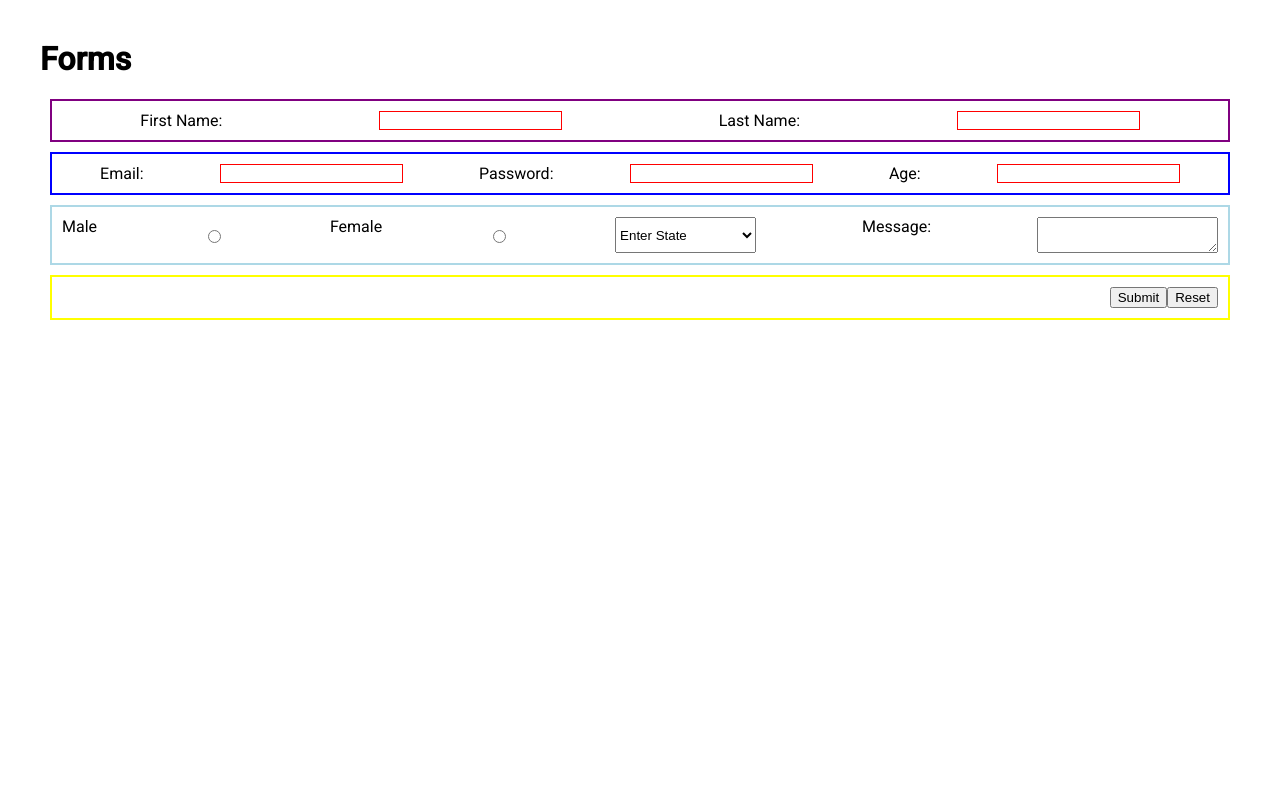
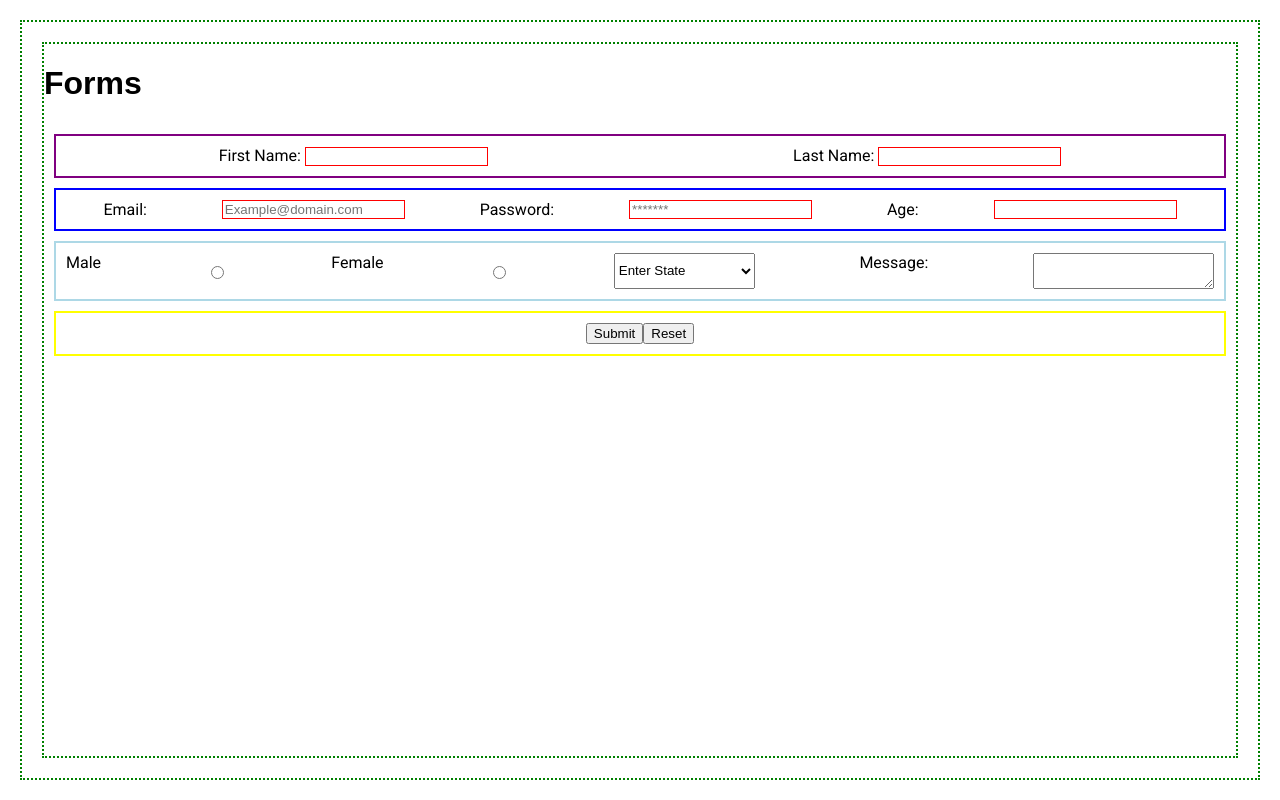
Before and after one commit to sbgivan/html-forms-exercise, a website: page index.html in a window 1280 px wide. Drawn offline with Linux system fonts and the light colour scheme.

Commit message:
update 1

```diff
--- a/index.html
+++ b/index.html
@@ -11,22 +11,23 @@
     </header>
 <form>
     <section class="col1">
-
+<div class="part1">
       <label id="firstName" for="firstName">First Name:</label>
       <input type="text" id="firstName" name="first_name" required>
-
+</div>
+<div class="part2"
       <label for="lastName">Last Name:</label>
       <input type="text" id="lastName" name="last_name" required>
-
+</div>
   </section>
   <section class="col2">
 
       <label for="email">Email:</label>
-      <input type="text" id="email" name="email1" required>
+      <input type="text" id="email" name="email1" required placeholder="Example@domain.com">
 
 
       <label for="password">Password:</label>
-      <input type="text" id="password" name="emailpassword" required>
+      <input type="password" id="password" name="emailpassword" required placeholder="*******">
 
 
       <label for="firstName">Age:</label>
--- a/styles/app.css
+++ b/styles/app.css
@@ -1,7 +1,9 @@
 html, body {
   margin: 20px;
   padding: 0;
-  font-family: 'Roboto', sans-serif; }
+  font-family: 'Roboto', sans-serif;
+border: 2px dotted green;
+}
 
 section, footer{
   display: inline-flex;
@@ -9,10 +11,18 @@ section, footer{
   margin:10px;
   display: flex;
   justify-content: space-around;
-
+}
+header{
+  display: flex;
+  flex-direction: row;
+  font-family: arial;
 }
 input:invalid{
   border: 1px solid red;
+}
+p1, p2{
+  display: flex;
+  justify-content: center;
 }
 .col1{
   border: 2px solid purple;
@@ -27,7 +37,8 @@ input:invalid{
 }
 footer{
   border: 2px solid yellow;
-  justify-content: flex-end;
+  justify-content: center;
 }
 
+
 /*# sourceMappingURL=app.css.map */
```
